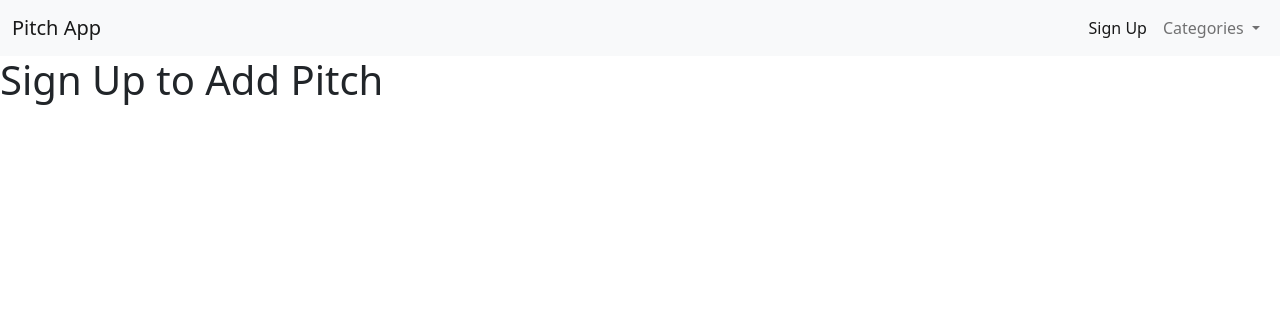
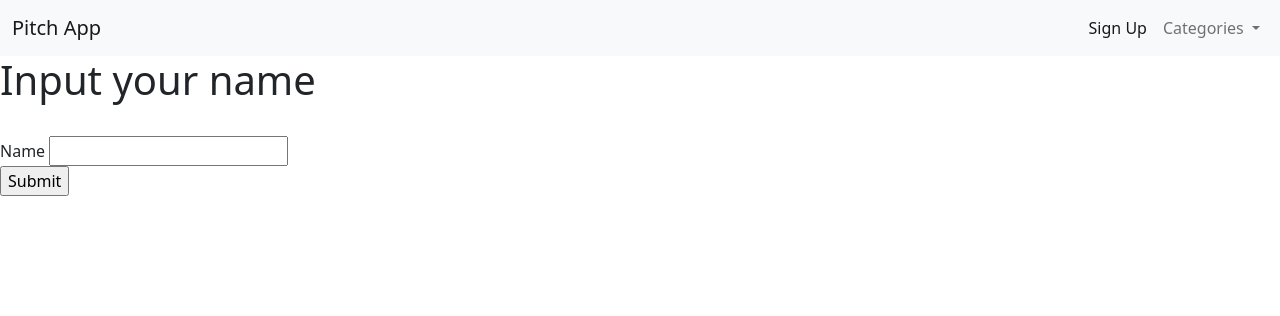
Before and after one commit to Wanjiru393/Pitch-App, a Flask app: page /signup in a window 1280 px wide. Shown: the top 316 px of the page. Run offline with Flask 2, Linux system fonts and the light colour scheme.

Commit message:
Added signup form

```diff
--- a/templates/signup.html
+++ b/templates/signup.html
@@ -5,6 +5,19 @@
 
 {% block content %}
 
-<h1> Sign Up to Add Pitch</h1>
+    {% if name %}
+        <h1>Hello {{name}}</h1>
+        {% else %}
+        <h1>Input your name</h1>
+        <br/>
+        <form method="POST">
+            {{ form.hidden_tag()}}
+            {{ form.name.label}}
+            {{form.name()}}
+            <br/>
+            {{ form.submit()}}
+
+        </form>
+    {%endif%}
 
 {% endblock %}
```
